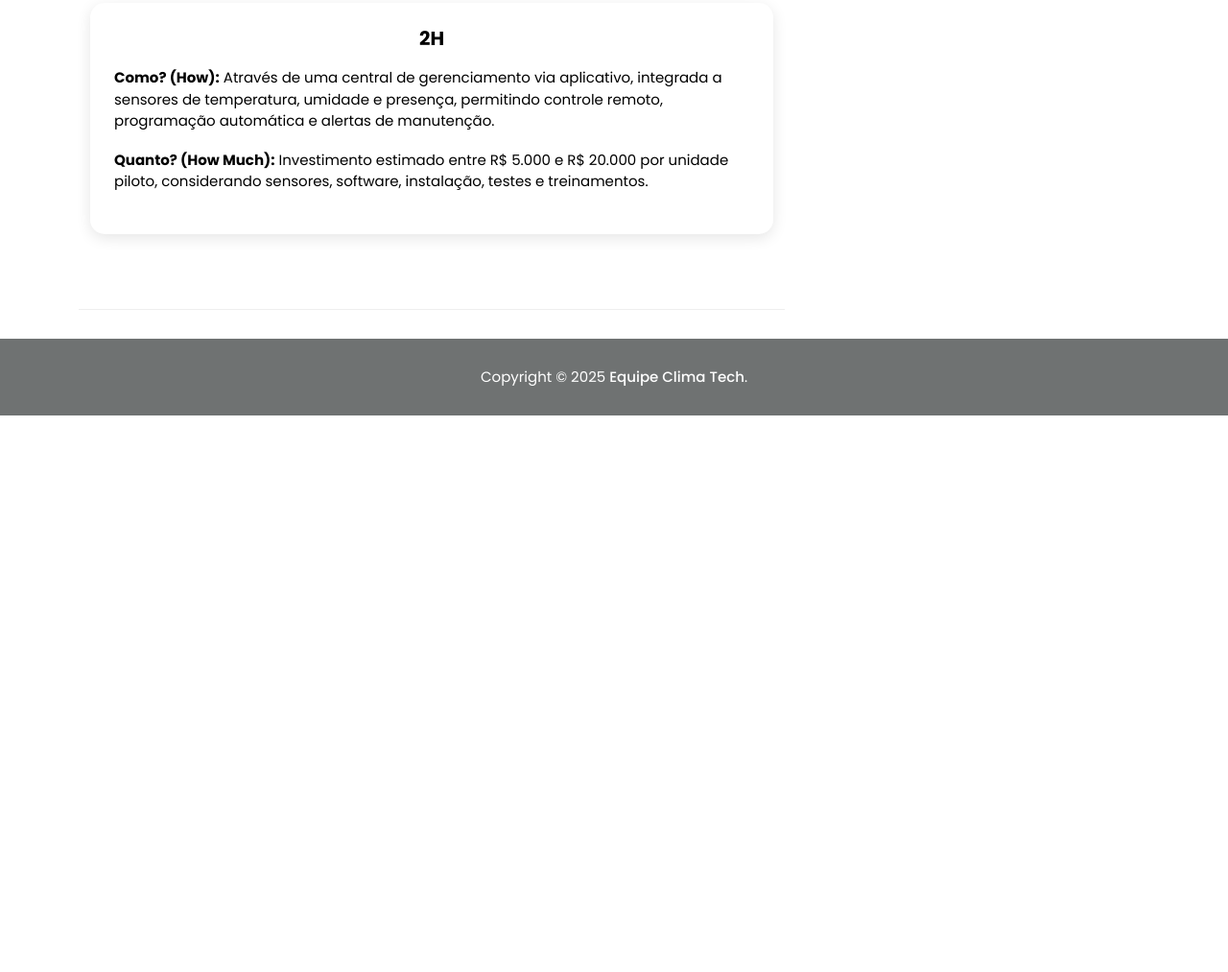
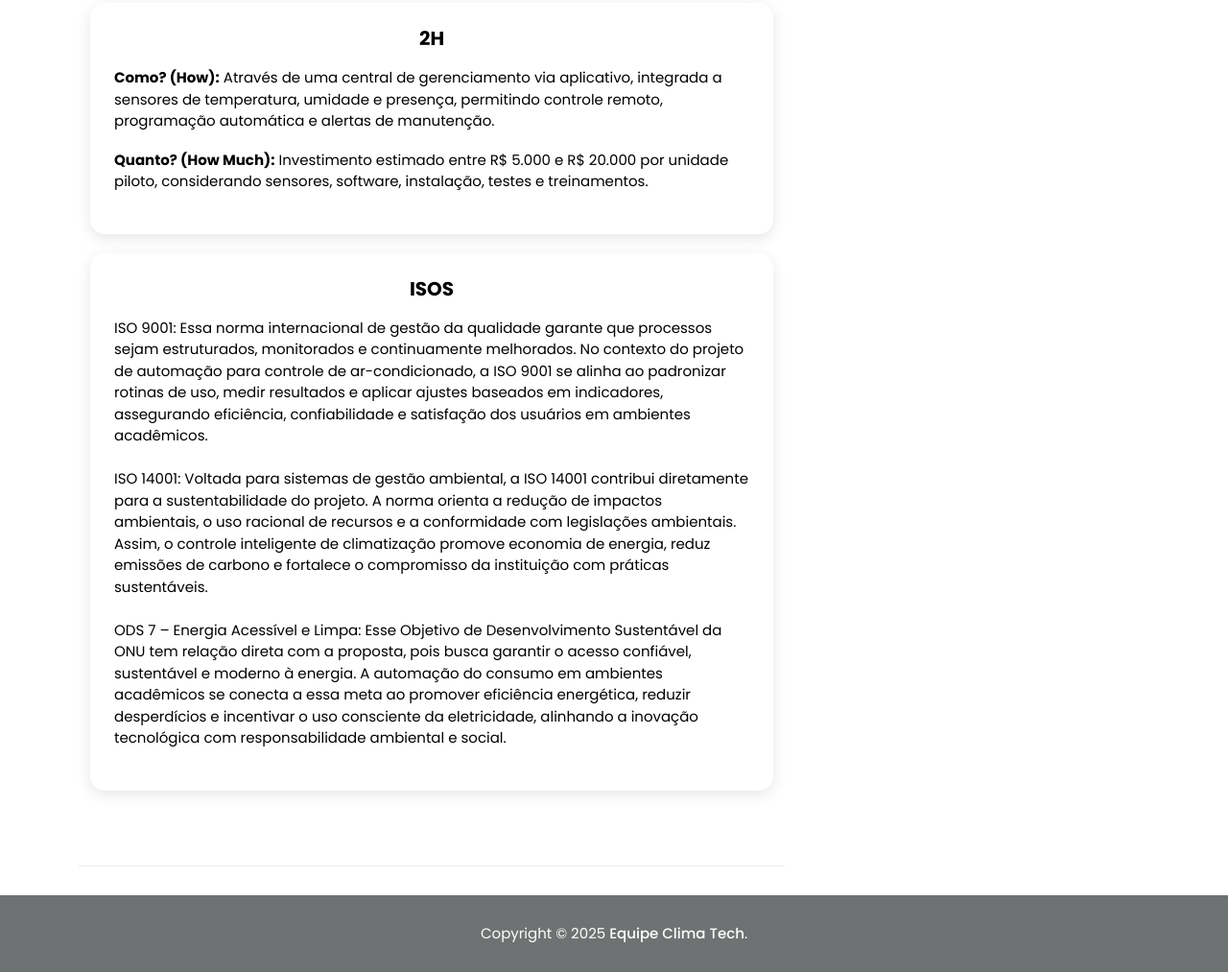
Before and after one commit to jairolimamagalhaes/trabalho-gestao-de-produtividade, a plain HTML site: page index.html in a window 1280 px wide. Shown: the part 1826-2839 px from the top of the page at 96% size. Before the commit the page ends 2259 px from the top, so only its background shows below. Drawn offline with nearby package versions, Linux system fonts and the light colour scheme.

Commit message:
att 11 - ISO e ODS

```diff
--- a/index.html
+++ b/index.html
@@ -151,7 +151,14 @@ https://templatemo.com/tm-580-woox-travel
     <p><strong>Como? (How):</strong> Através de uma central de gerenciamento via aplicativo, integrada a sensores de temperatura, umidade e presença, permitindo controle remoto, programação automática e alertas de manutenção.</p>
     <p><strong>Quanto? (How Much):</strong> Investimento estimado entre R$ 5.000 e R$ 20.000 por unidade piloto, considerando sensores, software, instalação, testes e treinamentos.</p>
   </div>
-
+  <div class="card-section">
+    <h4>ISOS</h4>
+    <p>ISO 9001: Essa norma internacional de gestão da qualidade garante que processos sejam estruturados, monitorados e continuamente melhorados. No contexto do projeto de automação para controle de ar-condicionado, a ISO 9001 se alinha ao padronizar rotinas de uso, medir resultados e aplicar ajustes baseados em indicadores, assegurando eficiência, confiabilidade e satisfação dos usuários em ambientes acadêmicos.
+<br><br>
+ISO 14001: Voltada para sistemas de gestão ambiental, a ISO 14001 contribui diretamente para a sustentabilidade do projeto. A norma orienta a redução de impactos ambientais, o uso racional de recursos e a conformidade com legislações ambientais. Assim, o controle inteligente de climatização promove economia de energia, reduz emissões de carbono e fortalece o compromisso da instituição com práticas sustentáveis.
+<br><br>
+ODS 7 – Energia Acessível e Limpa: Esse Objetivo de Desenvolvimento Sustentável da ONU tem relação direta com a proposta, pois busca garantir o acesso confiável, sustentável e moderno à energia. A automação do consumo em ambientes acadêmicos se conecta a essa meta ao promover eficiência energética, reduzir desperdícios e incentivar o uso consciente da eletricidade, alinhando a inovação tecnológica com responsabilidade ambiental e social.</p>
+  </div>
 </div>
                       </div>
                   </div>
```
